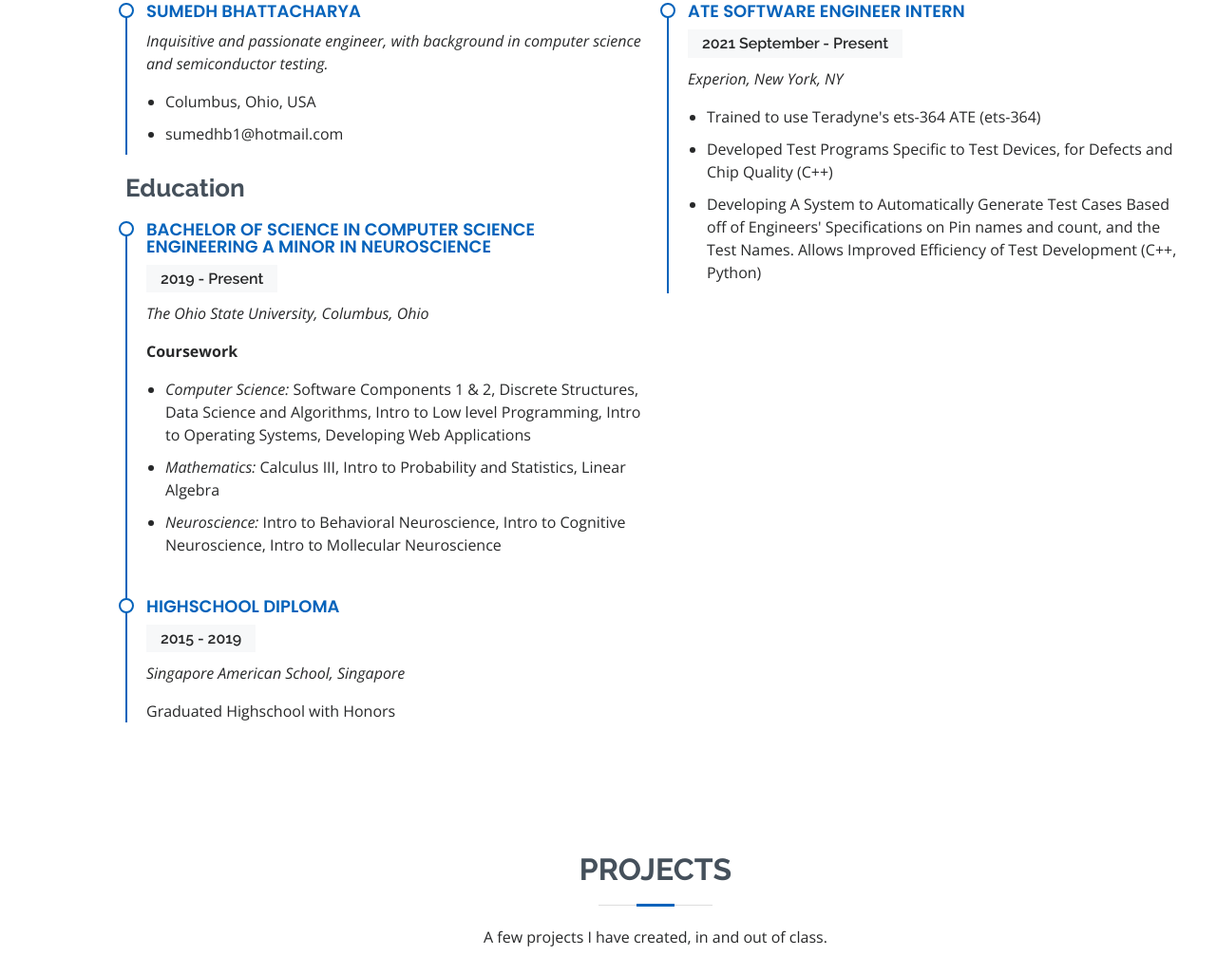
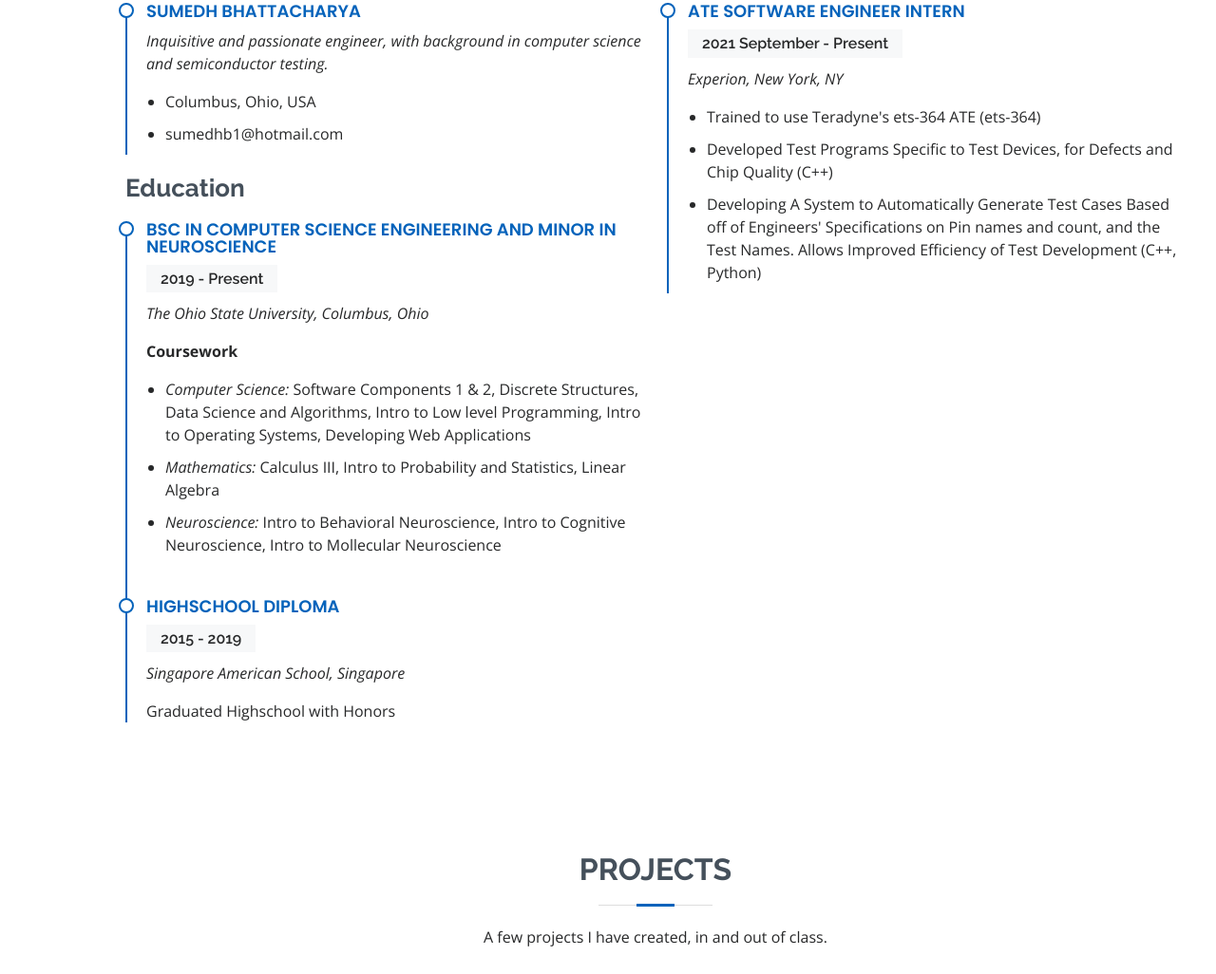
Before and after one commit to sbttp103/sbttp103.github.io, a plain HTML site: page index.html in a window 1280 px wide. Shown: the part 2190-3216 px from the top of the page at 95% size. Drawn offline with nearby package versions, Linux system fonts and the light colour scheme; grey boxes are pictures that could not be loaded.

Commit message:
Forgot a few letters

```diff
--- a/index.html
+++ b/index.html
@@ -213,7 +213,7 @@
 
             <h3 class="resume-title">Education</h3>
             <div class="resume-item">
-              <h4>BACHELOR OF SCIENCE IN Computer science engineering A MINOR IN neuroscience
+              <h4>BSC IN Computer science engineering and MINOR IN neuroscience
 </h4>
               <h5>2019 - Present</h5>
               <p><em>The Ohio State University, Columbus, Ohio</em></p>
```
